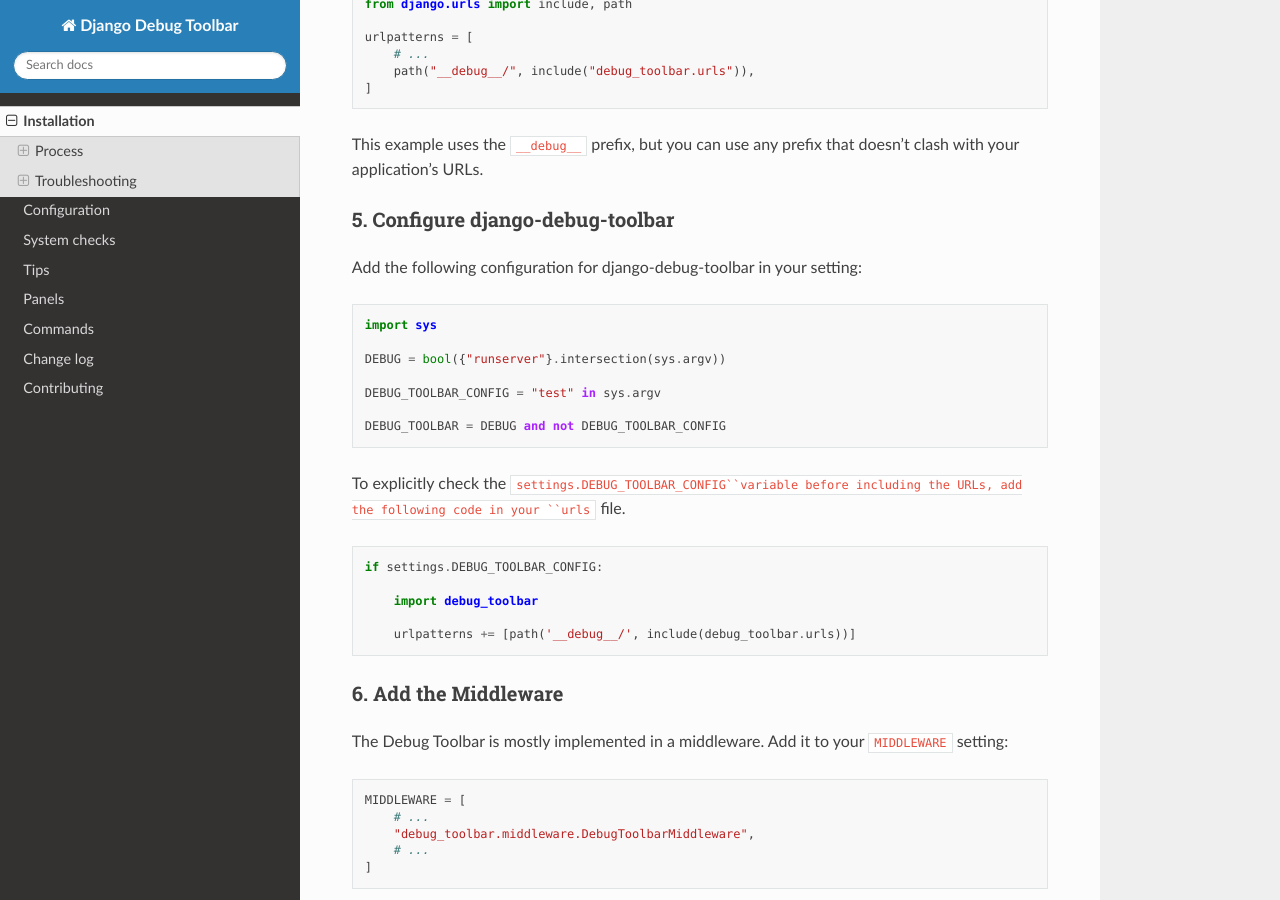
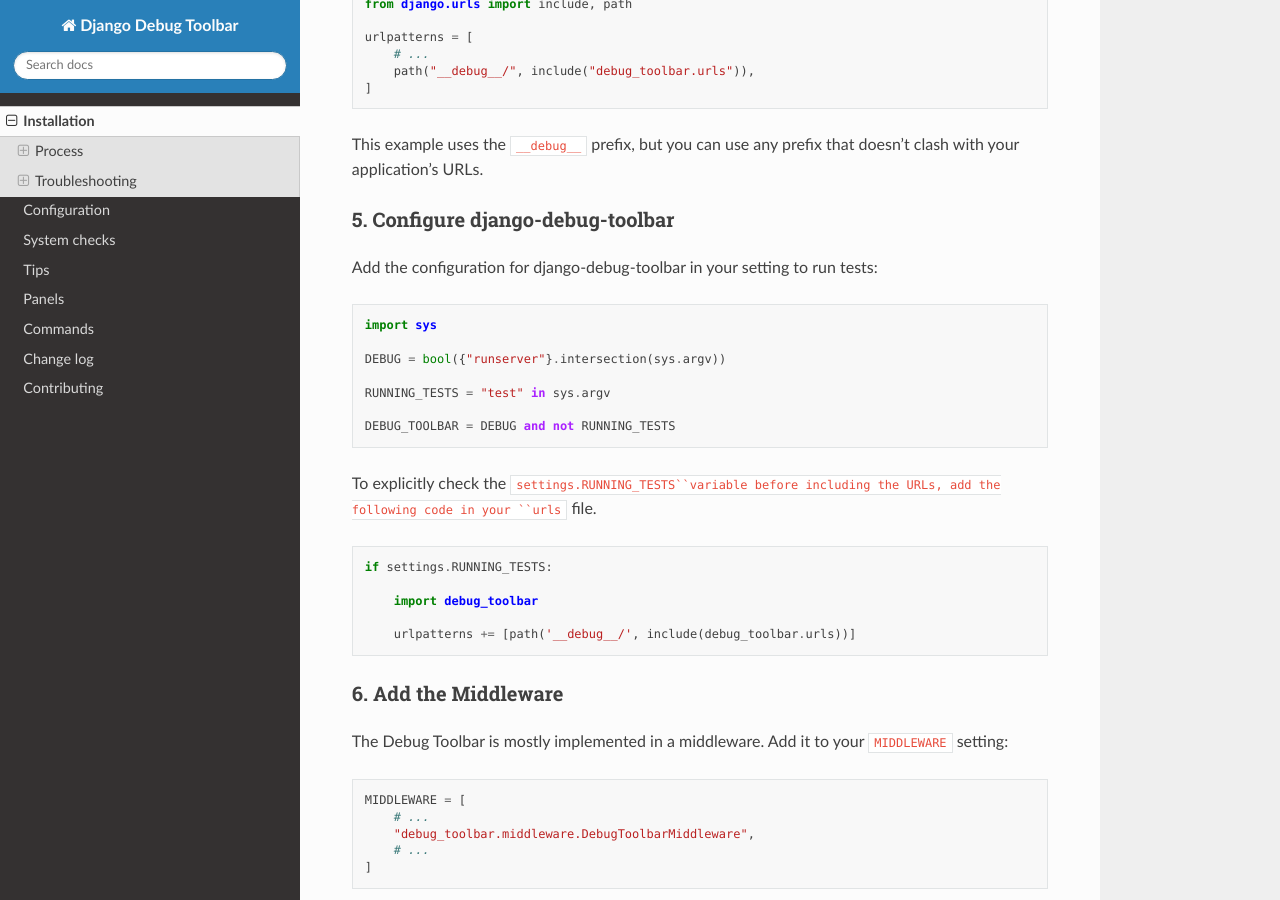
Before and after one commit to jazzband/django-debug-toolbar, a Sphinx documentation site: the page built from docs/installation.rst, in a window 1280 px wide and 900 px high, scrolled down 1767 px. Built offline with Sphinx 7.4.7 and the Read the Docs theme 2.0.0, drawn with Linux system fonts in a browser that asks for light colours.

Commit message:
renaming the check to RUNNING_TESTS

```diff
--- a/docs/changes.rst
+++ b/docs/changes.rst
@@ -20,7 +20,7 @@
 * Changed the default position of the toolbar from top to the upper top
   position.
 * Fixed the bug causing ``'djdt' is not a registered namespace`` and updated
-  docs to help in initial configuration.
+  docs to help in initial configuration while testing.
 
 4.2.0 (2023-08-10)
 ------------------
--- a/docs/installation.rst
+++ b/docs/installation.rst
@@ -102,7 +102,7 @@
 5. Configure django-debug-toolbar
 ^^^^^^^^^^^^^^^^^^^^^^^^^^^^^^^^^
 
-Add the following configuration for django-debug-toolbar in your setting:
+Add the configuration for django-debug-toolbar in your setting to run tests:
 
 .. code-block:: python
 
@@ -110,17 +110,17 @@
 
     DEBUG = bool({"runserver"}.intersection(sys.argv))
 
-    DEBUG_TOOLBAR_CONFIG = "test" in sys.argv
+    RUNNING_TESTS = "test" in sys.argv
 
-    DEBUG_TOOLBAR = DEBUG and not DEBUG_TOOLBAR_CONFIG
+    DEBUG_TOOLBAR = DEBUG and not RUNNING_TESTS
 
 
-To explicitly check the ``settings.DEBUG_TOOLBAR_CONFIG``variable before
+To explicitly check the ``settings.RUNNING_TESTS``variable before
 including the URLs, add the following code in your ``urls`` file.
 
 .. code-block:: python
 
-    if settings.DEBUG_TOOLBAR_CONFIG:
+    if settings.RUNNING_TESTS:
 
         import debug_toolbar
 
```
Also changed, not shown: 4 other files.
